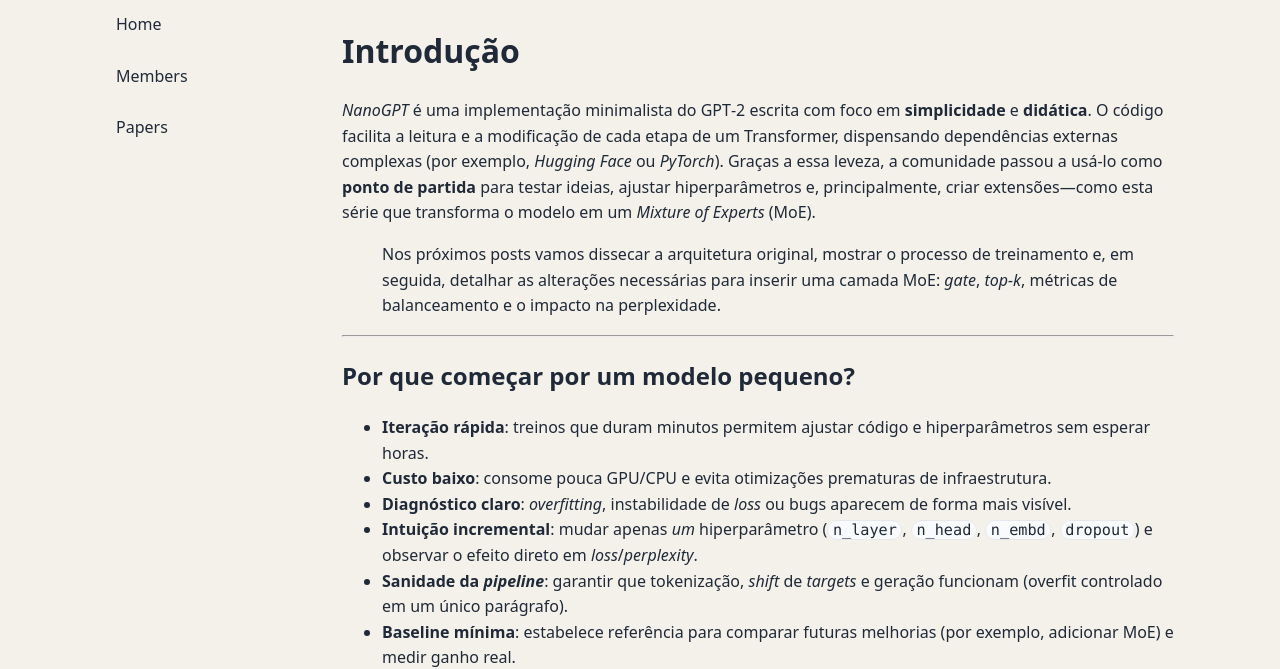
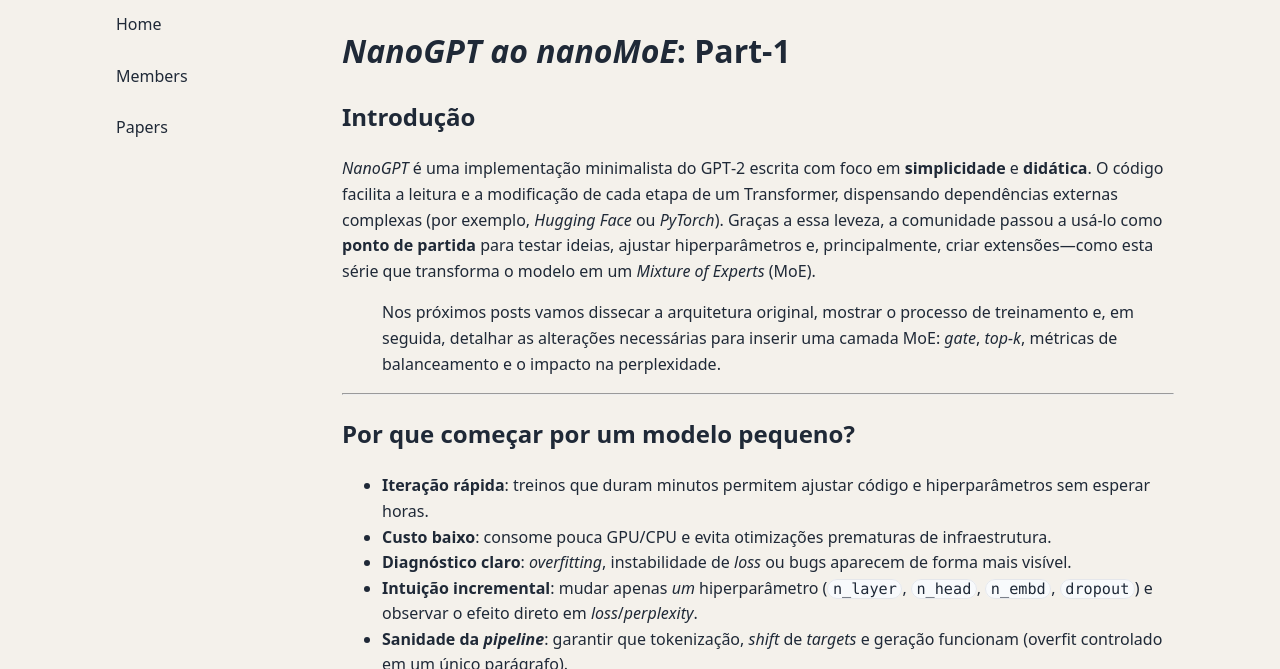
Before and after one commit to sagui-nlp/sagui-nlp.github.io, a Jekyll site: the page built from _posts/2025-08-23-nanogpt-to-nanomoe.markdown, in a window 1280 px wide and 900 px high, scrolled down 753 px, cut to the strip 231-900 px from the top of the window. Built offline with Jekyll 4.4.1, drawn with Linux system fonts in a browser that asks for light colours.

Commit message:
fix titles

```diff
--- a/_posts/2025-08-23-nanogpt-to-nanomoe.markdown
+++ b/_posts/2025-08-23-nanogpt-to-nanomoe.markdown
@@ -1,11 +1,12 @@
 ---
 layout: default
-title:  "NanoGPT ao nanoMoE: Part‑1 — NanoGPT"
+title:  "NanoGPT ao nanoMoE: Part‑1"
 date:   2025-08-23 22:03:16 -0300
 categories: moe
 ---
+# *NanoGPT ao nanoMoE*: Part‑1
 
-# Introdução
+## Introdução
 
 *NanoGPT* é uma implementação minimalista do GPT‑2 escrita com foco em **simplicidade** e **didática**. O código facilita a leitura e a modificação de cada etapa de um Transformer, dispensando dependências externas complexas (por exemplo, *Hugging Face* ou *PyTorch*).
 Graças a essa leveza, a comunidade passou a usá‑lo como **ponto de partida** para testar ideias, ajustar hiperparâmetros e, principalmente, criar extensões—como esta série que transforma o modelo em um *Mixture of Experts* (MoE).
```
